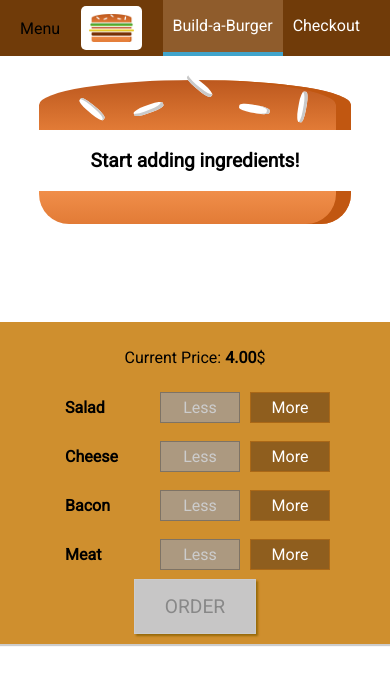
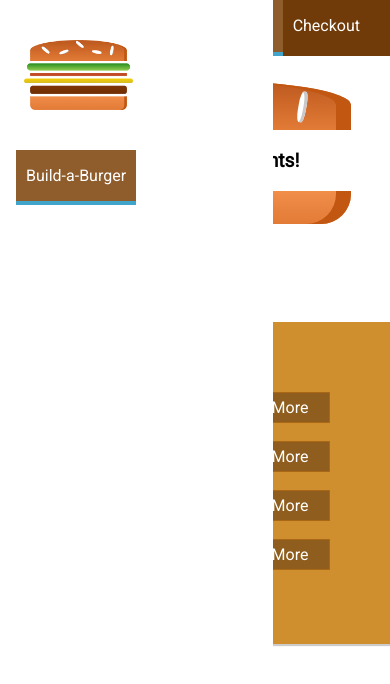
Before and after one commit to lkastenmeier/build-a-burger, a React (Create React App) app: page / in a window 390 px wide. Shown: the top 684 px of the page. Built offline with nearby package versions, Linux system fonts and the light colour scheme.

Commit message:
display sidedrawer responsively

```diff
--- a/src/components/Layout/Layout.js
+++ b/src/components/Layout/Layout.js
@@ -2,10 +2,12 @@
 import Aux from "../../hoc/Aux";
 import styles from "./Layout.module.css";
 import Toolbar from "../Navigation/Toolbar/Toolbar";
+import SideDrawer from "../Navigation/SideDrawer/SideDrawer";
 
 const layout = props => (
   <Aux>
     <Toolbar />
+    <SideDrawer />
     <main className={styles.content}>{props.children}</main>
   </Aux>
 );
--- a/src/components/Logo/Logo.module.css
+++ b/src/components/Logo/Logo.module.css
@@ -1,10 +1,11 @@
 .Logo {
   background-color: white;
   padding: 8px;
-  height: 80%;
+  height: 100%;
   box-sizing: border-box;
   border-radius: 5px;
 }
+
 .Logo img {
   height: 100%;
 }
--- /dev/null
+++ b/src/components/Navigation/SideDrawer/SideDrawer.js
@@ -0,0 +1,19 @@
+import React from "react";
+import style from "./SideDrawer.module.css";
+import Logo from "../../Logo/Logo";
+import NavigationItems from "../NavigationItems/NavigationItems";
+
+const SideDrawer = props => {
+  return (
+    <div className={style.SideDrawer}>
+      <div className={style.Logo}>
+        <Logo />
+      </div>
+      <nav>
+        <NavigationItems />
+      </nav>
+    </div>
+  );
+};
+
+export default SideDrawer;
--- /dev/null
+++ b/src/components/Navigation/SideDrawer/SideDrawer.module.css
@@ -0,0 +1,32 @@
+.SideDrawer {
+  position: fixed;
+  width: 280px;
+  max-width: 70%;
+  height: 100%;
+  left: 0;
+  top: 0;
+  z-index: 200;
+  background-color: white;
+  padding: 32px 16px;
+  box-sizing: border-box;
+  transition: transform 0.3s ease-out;
+}
+
+@media (min-width: 500px) {
+  .SideDrawer {
+    display: none;
+  }
+}
+
+.Open {
+  transform: translateX(0);
+}
+
+.Close {
+  transform: translateX(-100%);
+}
+
+.Logo {
+  height: 11%;
+  margin-bottom: 32px;
+}
--- a/src/components/Navigation/Toolbar/Toolbar.js
+++ b/src/components/Navigation/Toolbar/Toolbar.js
@@ -6,7 +6,10 @@
 const Toolbar = () => (
   <header className={style.Toolbar}>
     <div>Menu</div>
-    <Logo />
+    <div className={style.Logo}>
+      <Logo />
+    </div>
+
     <nav>
       <NavigationItems />
     </nav>
--- a/src/components/Navigation/Toolbar/Toolbar.module.css
+++ b/src/components/Navigation/Toolbar/Toolbar.module.css
@@ -12,6 +12,17 @@
   box-sizing: border-box;
   z-index: 90;
 }
+
 .Toolbar nav {
   height: 100%;
 }
+
+.Logo {
+  height: 80%;
+}
+
+@media (max-width: 499px) {
+  .DesktopOnly {
+    display: none;
+  }
+}
```
